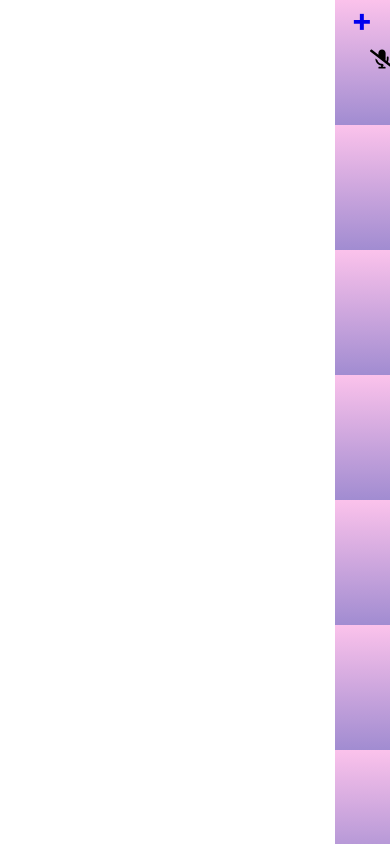
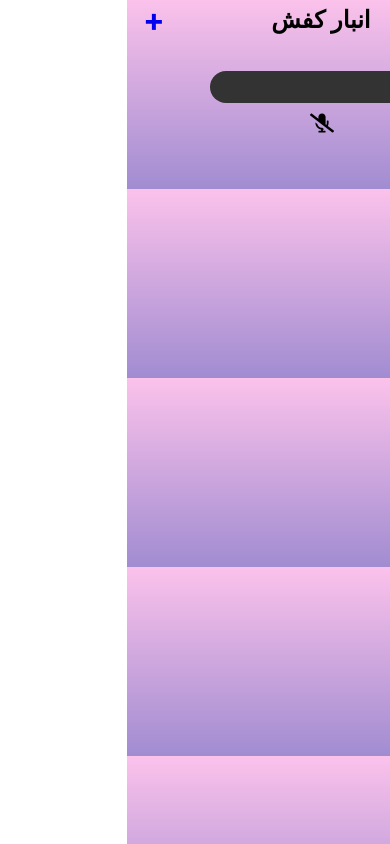
Before and after one commit to reza-talebii/shoe_store, a React (Create React App) app: page / in a window 390 px wide. Built offline with nearby package versions, Linux system fonts and the light colour scheme; a web font is replaced by a local one.

Commit message:
responsive input form ...

```diff
--- a/src/Components/Search-bar/Search.module.css
+++ b/src/Components/Search-bar/Search.module.css
@@ -1,13 +1,19 @@
 .form-search {
+  padding-top: 2rem;
   display: flex;
-  justify-content: space-between;
+  justify-content: center;
   align-items: center;
-  width: clamp(16rem, 20rem, 30rem);
+  /* width: clamp(10rem, 20rem, 30rem); */
   margin: 0 auto;
 }
-
 
 .voice-icon {
   font-size: 1.5em;
   margin-top: 0.5rem;
 }
+
+@media screen and (max-width: 400px) {
+  .form-search {
+    flex-direction: column;
+  }
+}
--- a/src/Components/UI/Inputs/Input.module.css
+++ b/src/Components/UI/Inputs/Input.module.css
@@ -17,3 +17,9 @@
   font-family: inherit;
   text-align: right;
 }
+
+@media screen and (max-width: 400px) {
+  .input {
+    width: 15rem;
+  }
+}
```
